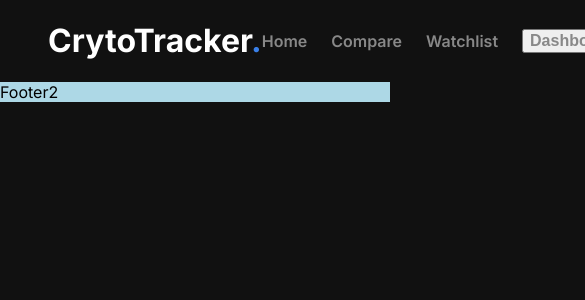
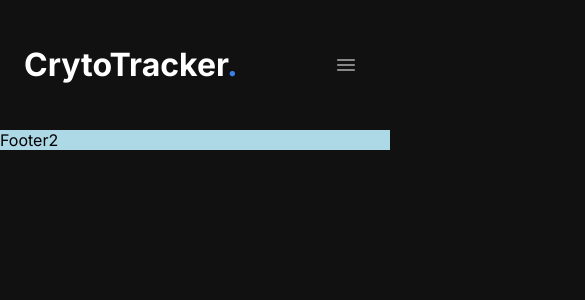
Before and after one commit to LakshitaTak/Crypto-Tracker, a React (Create React App) app: page / in a window 390 px wide. Shown: the top 300 px of the page, 585 px wide, since content can reach past the window. Built offline with nearby package versions, Linux system fonts and the light colour scheme; the HTML template or start-up script is replaced by a standard one.

Commit message:
drawer added

```diff
--- a/package.json
+++ b/package.json
@@ -1,6 +1,7 @@
 {
   "name": "crypto-tracker",
   "version": "0.1.0",
+  "homepage": "https://LakshitaTak.github.io/Crypto-Tracker",
   "private": true,
   "dependencies": {
     "@emotion/react": "^11.11.1",
@@ -14,8 +15,7 @@
     "react": "^18.2.0",
     "react-dom": "^18.2.0",
     "react-scripts": "5.0.1",
-    "web-vitals": "^2.1.4",
-    "homepage": "https://LakshitaTak.github.io/Crypto-Tracker"
+    "web-vitals": "^2.1.4"
   },
   "scripts": {
     "start": "react-scripts start",
--- /dev/null
+++ b/src/components/Common/Header/drawer.js
@@ -0,0 +1,40 @@
+import * as React from 'react';
+import Drawer from '@mui/material/Drawer';
+import Button from '@mui/material/Button';
+import MenuRoundedIcon from '@mui/icons-material/MenuRounded';
+import { IconButton } from '@mui/material';
+
+export default function TemporaryDrawer() {
+    const[open, setOpen] = React.useState(false)
+
+  return (
+    <div>
+          <IconButton onClick={()=>setOpen(true)}>
+            <MenuRoundedIcon className='link'/>
+          </IconButton>
+          <Drawer
+            anchor={"right"}
+            open={open}
+            onClose={()=>setOpen(false)}
+          >
+            <div className="drawer-div">
+                <a href="/">
+                <p className="link">Home</p>
+                </a>
+
+                <a href="/">
+                <p className="link">Compare</p>
+                </a>
+
+                <a href="/">
+                <p className="link">Watchlist</p>
+                </a>
+                <a href="/">
+                <button className="link">Dashboard</button>
+                </a>
+
+            </div>
+          </Drawer>
+    </div>
+  );
+}
--- a/src/components/Common/Header/index.js
+++ b/src/components/Common/Header/index.js
@@ -1,5 +1,6 @@
 import React from "react";
-import "./styles.css"
+import "./styles.css";
+import TemporaryDrawer from "./drawer";
 
 function Header (){
     return(
@@ -22,6 +23,9 @@
                 </a>
 
             </div>
+            <div className="mobile-drawer">
+                <TemporaryDrawer/>
+            </div>
         </div>
     )
 }
--- a/src/components/Common/Header/styles.css
+++ b/src/components/Common/Header/styles.css
@@ -25,3 +25,29 @@
     font-weight: 600;
     font-size: 1rem;
 }
+
+.mobile-drawer{
+    display: none;
+}
+
+@media only screen and (max-width: 800px) {
+    .navbar{
+        padding: 1.5rem;
+    }
+
+    .links {
+      display: none;
+    }
+    .mobile-drawer{
+        display: block;
+    }
+    .drawer-div{
+        background-color: var(--black);
+        width: 30vw;
+        height: 100vh;
+        padding: 1.5rem;
+    }
+    .link{
+        font-size: 0.8rem;
+    }
+  }
```
